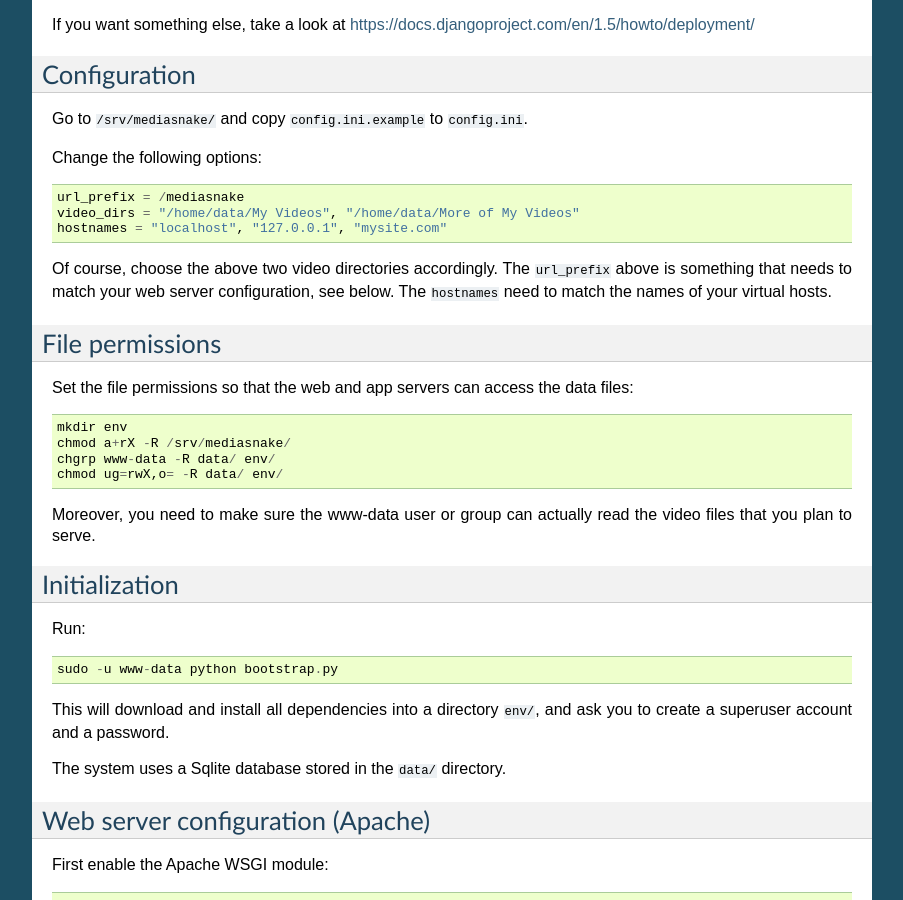
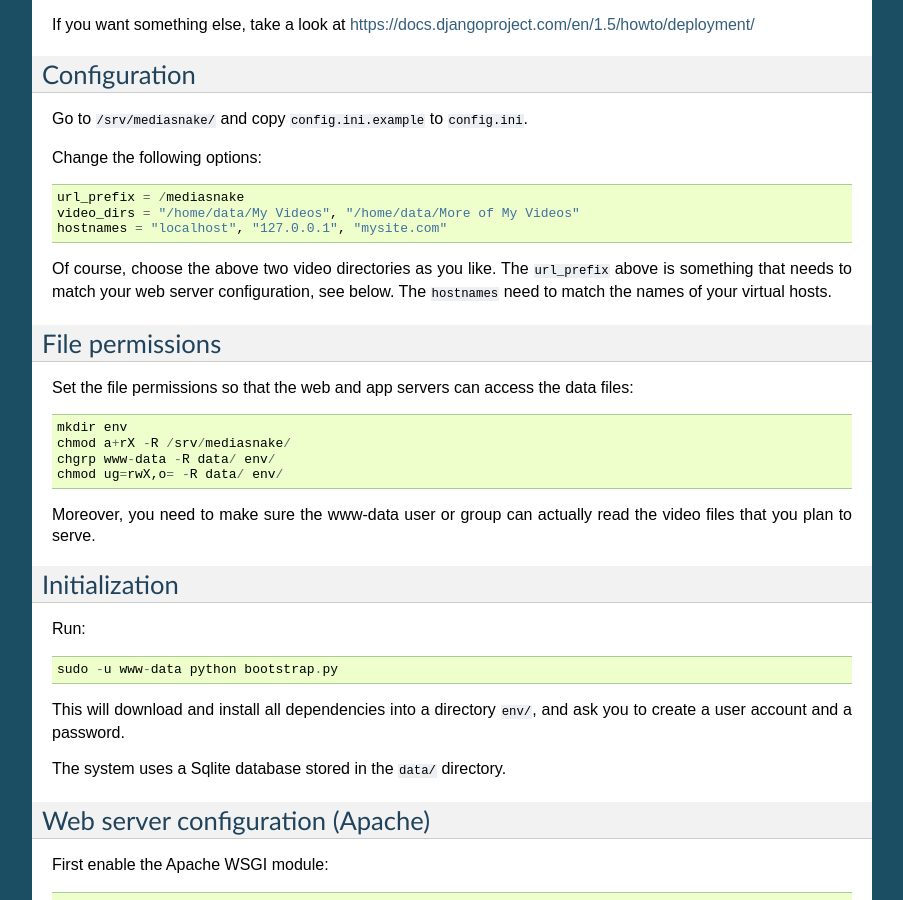
Before and after one commit to pv/mediasnake, a Sphinx documentation site: the page built from docs/install.rst, in a window 1280 px wide and 900 px high, scrolled down 697 px. Shown: the whole window, without its empty margins (198-1101 px from the left). Built offline with Sphinx 7.4.7, drawn with Linux system fonts in a browser that asks for light colours.

Commit message:
docs: minor adjustments

```diff
--- a/docs/install.rst
+++ b/docs/install.rst
@@ -56,7 +56,7 @@ Change the following options::
     video_dirs = "/home/data/My Videos", "/home/data/More of My Videos"
     hostnames = "localhost", "127.0.0.1", "mysite.com"
 
-Of course, choose the above two video directories accordingly.  The
+Of course, choose the above two video directories as you like.  The
 ``url_prefix`` above is something that needs to match your web server
 configuration, see below.  The ``hostnames`` need to match the names
 of your virtual hosts.
@@ -85,7 +85,7 @@ Run::
     sudo -u www-data python bootstrap.py
 
 This will download and install all dependencies into a directory
-``env/``, and ask you to create a superuser account and a password.
+``env/``, and ask you to create a user account and a password.
 
 The system uses a Sqlite database stored in the ``data/`` directory.
 
```
